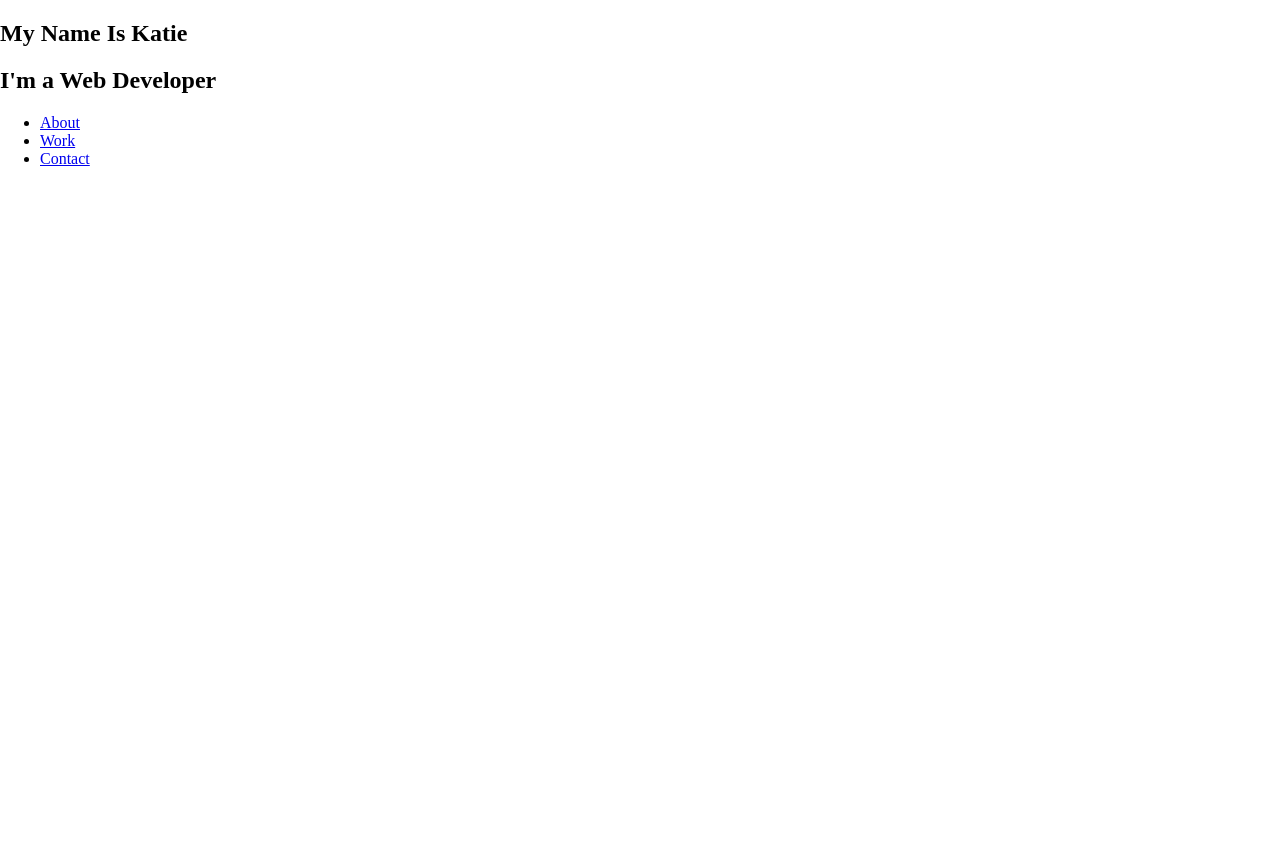
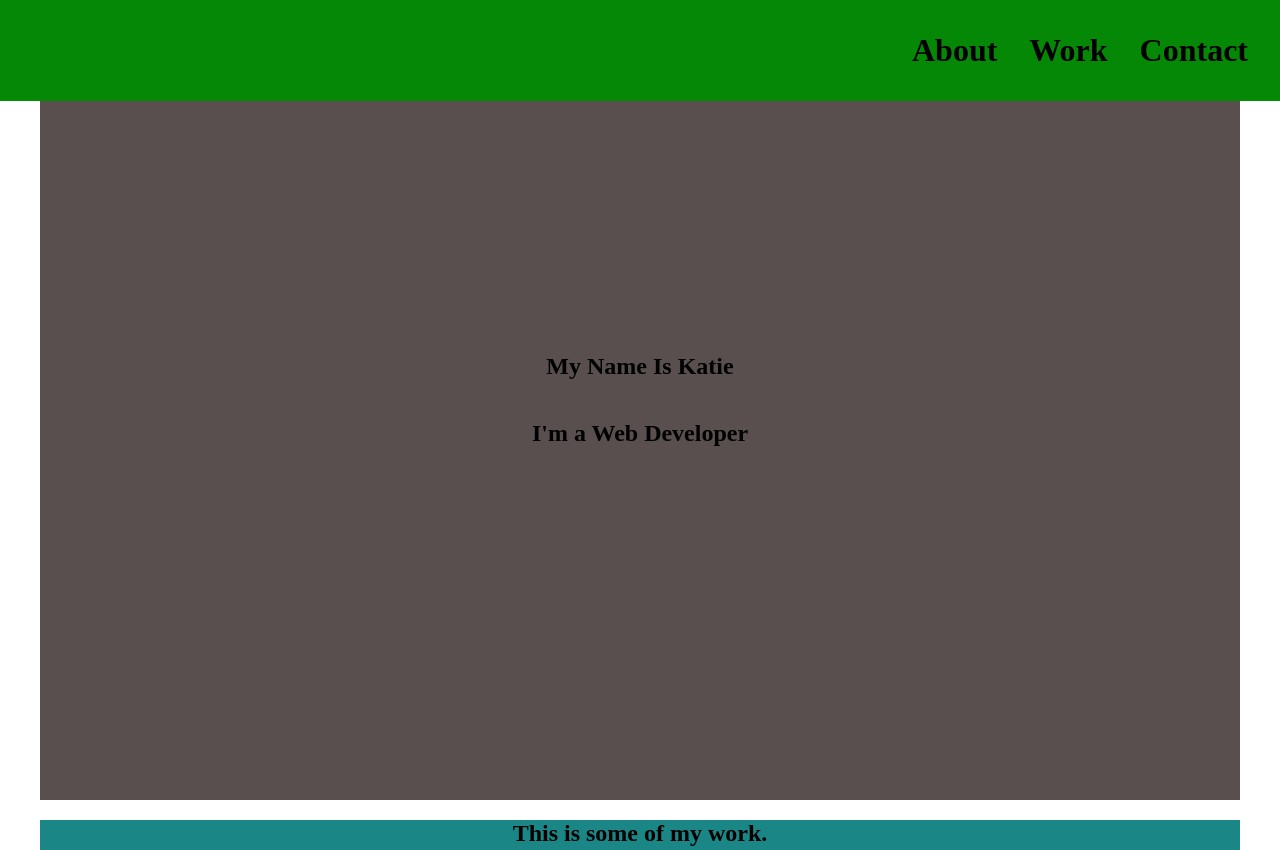
Before and after one commit to ItsKutoo/portfolio2, a plain HTML site: page index.html in a window 1280 px wide. Shown: the top 850 px of the page. Before the commit the page ends 800 px from the top, so only its background shows below. Drawn offline with Linux system fonts and the light colour scheme.

Commit message:
Started on nav, welcome section, and projects section. Will improve color scheme

```diff
--- a/index.html
+++ b/index.html
@@ -15,7 +15,7 @@
          <h2>I'm a Web Developer</h2>
 
          <navbar id="navbar">
-           <ul>
+           <ul class="nav-list">
              <li><a href="#about" class="nav-link">About</a></li>
           <li><a href="#work" class="nav-link">Work</a></li>
           <li><a href="#contact" class="nav-link">Contact</a></li>
@@ -24,6 +24,7 @@
         </section>
 
         <section id="projects">
+          <h2 class="projects-header">This is some of my work.</div>
          <div class="project-tile">
            <a href="#">
          </div>
--- a/styles.css
+++ b/styles.css
@@ -1,9 +1,9 @@
 :root {
     --primary: rgb(89, 79, 79);
-    --secondary: rgb(21, 162, 21);
-    --dark:
+    --secondary: rgb(5, 136, 5);
+    --dark: green;
 
-    --mainText: #fff;
+    --mainText:black;
     --secondaryText: black;
 }
 
@@ -13,20 +13,70 @@ html, body {
     overflow: auto;
 }
 h1, h2, p {
-    color:
+    color: var(--mainText);
     font-weight:
 }
+#navbar {
+    background-color: var(--secondary);
+    width: 100%;
+    display: flex;
+    justify-content: flex-end;
+    font-weight: bold;
+    position: fixed;
+    top: 0;
+    left: 0;
+    z-index: 1;
+}
+.nav-list{
+    display: flex;
+    margin: 1rem;
+}
+#navbar a{
+    color: var(--mainText);
+    text-decoration: none;
+    font-size: 2rem;
+    float: left;
+    text-align: center;
+    padding: 1rem;
+}
+#navbar:after{
+    content: "";
+    clear: both;
+    display: table;
+}
+#navbar li{
+    display: inline-block;
+
+}
+#navbar li a:hover{
+    color: var(--secondary);
+    background-color: white;
+}
 #main-container {
-
+    width: 1200px;
+    margin: 0 auto;
 }
 /*Section ID's*/
 
 #welcome-section{
+      display: flex;
+      justify-content: center;
+      align-items: center;
+      width: 100%;
+      height: 100vh;
+      background-color: var(--primary);
+      flex-direction: column;
 
 }
 #projects{
-
+    background-color: rgb(26, 135, 134);
+    width: 100%;
+    height: 100vh;
+    text-align: center;
 }
 #social-links{
 
 }
+#navbar {
+
+}
```
